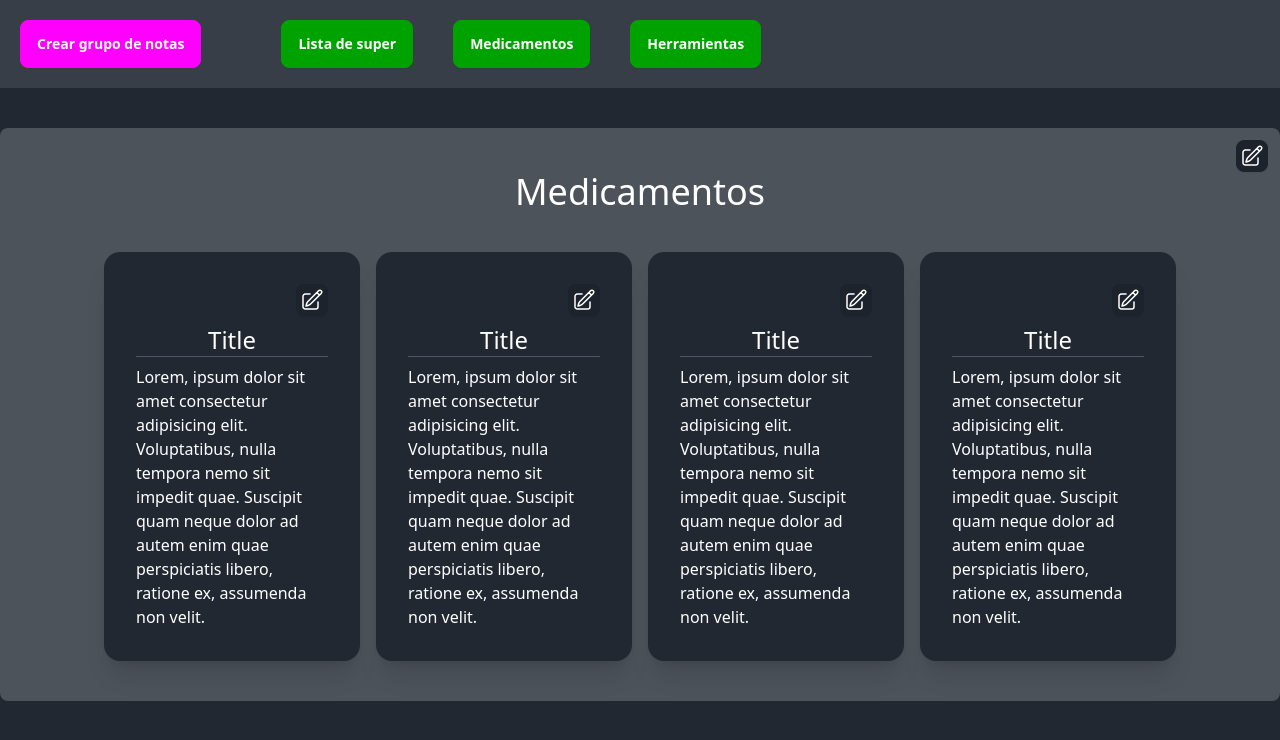
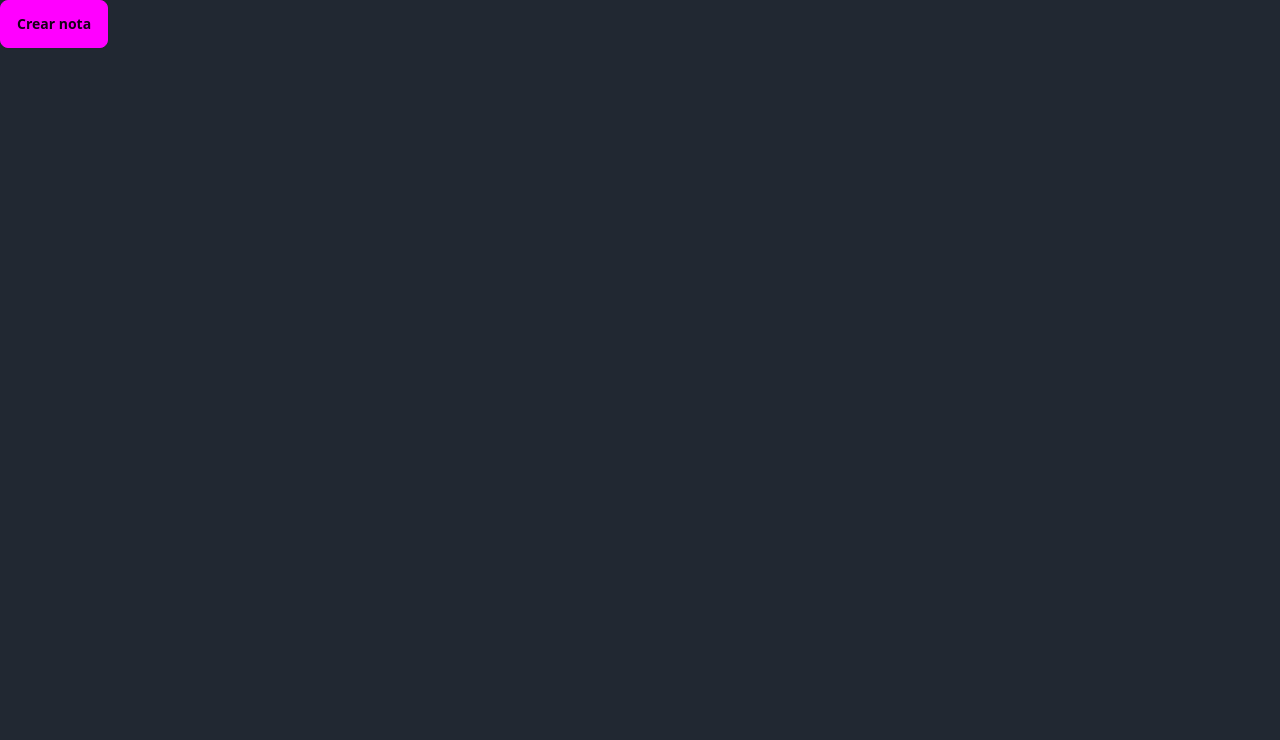
Before and after one commit to JoaquinMeneses/Grupo8_ArgentinaPrograma, a React (Vite) app: page / in a window 1280 px wide. Shown: the top 740 px of the page. Built offline with nearby package versions, Linux system fonts and the light colour scheme.

Commit message:
Add logic create,edit and delete note

```diff
--- a/src/App.jsx
+++ b/src/App.jsx
@@ -1,8 +1,9 @@
 import React from "react";
 import Main from "./pages/Main";
+import Test from "./pages/Test";
 
 function App() {
-  return <Main />;
+  return <Test />;
 }
 
 export default App;
--- /dev/null
+++ b/src/pages/Test.jsx
@@ -0,0 +1,74 @@
+import React, { useState } from "react";
+
+const Test = () => {
+  const [notes, setNotes] = useState([]);
+
+  const handleCreateNote = () => {
+    const title = prompt("Ingresa el título de la nota:");
+    const content = prompt("Ingresa la nota:");
+    const date = new Date();
+
+    const newNote = {
+      id: notes.length + 1,
+      title: title,
+      content: content,
+      date: date.toLocaleString(),
+    };
+
+    setNotes([...notes, newNote]);
+  };
+
+  const handleDeleteNote = (id) => {
+    const updatedNotes = notes.filter((note) => note.id !== id);
+    setNotes(updatedNotes);
+  };
+
+  const handleChangeNote = (id) => {
+    const noteToEdit = notes.find((note) => note.id === id);
+
+    const newTitle = prompt(
+      "Ingresa el nuevo título de la nota:",
+      noteToEdit.title
+    );
+    const newContent = prompt(
+      "Ingresa el nuevo contenido de la nota:",
+      noteToEdit.content
+    );
+
+    const updatedNotes = notes.map((note) =>
+      note.id === id ? { ...note, title: newTitle, content: newContent } : note
+    );
+
+    setNotes(updatedNotes);
+  };
+
+  return (
+    <div>
+      <button className="btn btn-primary" onClick={handleCreateNote}>
+        Crear nota
+      </button>
+
+      {notes.map((note, index) => (
+        <div key={index}>
+          <h1>{note.title}</h1>
+          <p>{note.content}</p>
+          <span>{note.date}</span>
+          <button
+            className="btn btn-secondary"
+            onClick={() => handleDeleteNote(note.id)}
+          >
+            Borrar nota
+          </button>
+          <button
+            className="btn btn-secondary"
+            onClick={() => handleChangeNote(note.id)}
+          >
+            Editar nota
+          </button>
+        </div>
+      ))}
+    </div>
+  );
+};
+
+export default Test;
```
